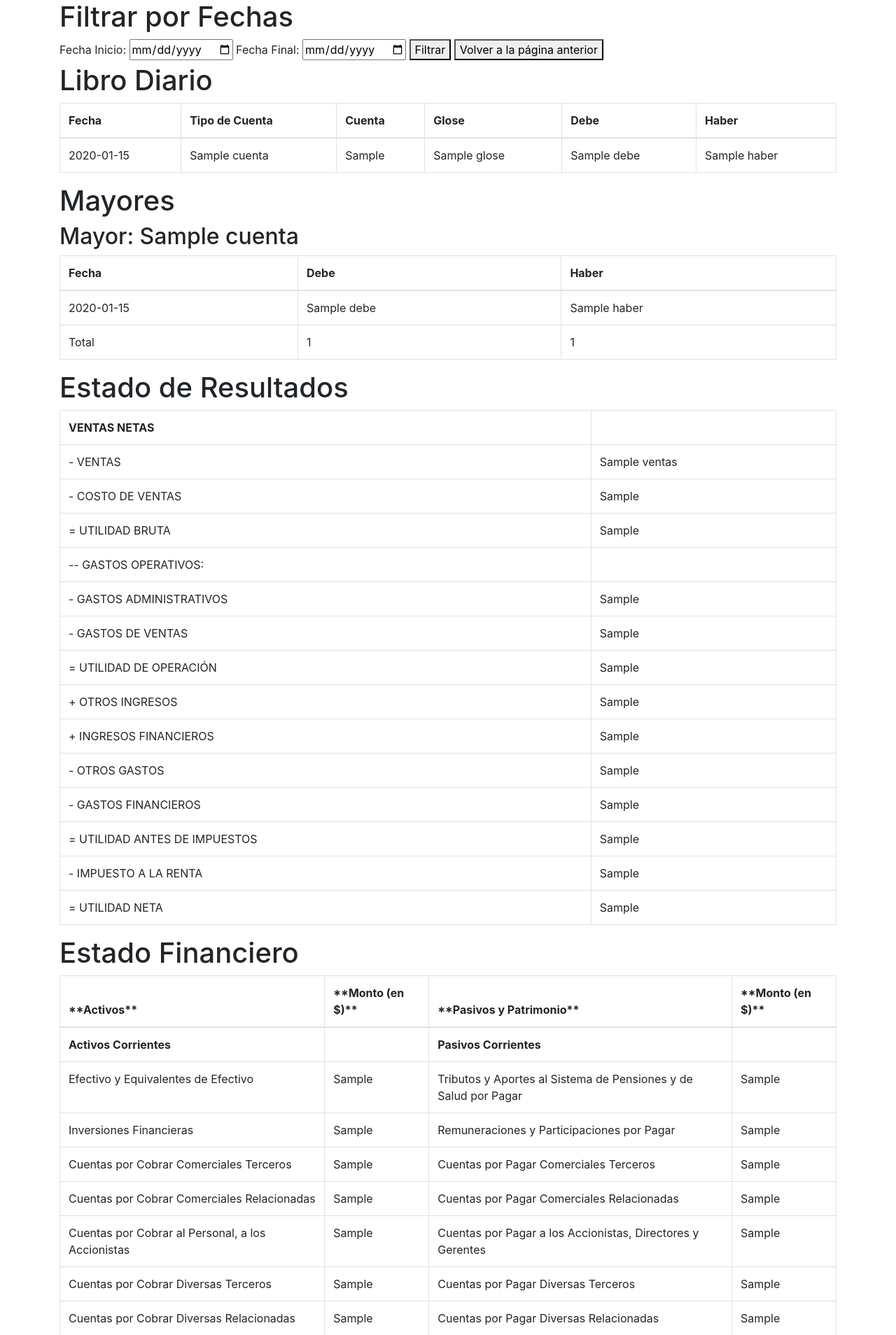
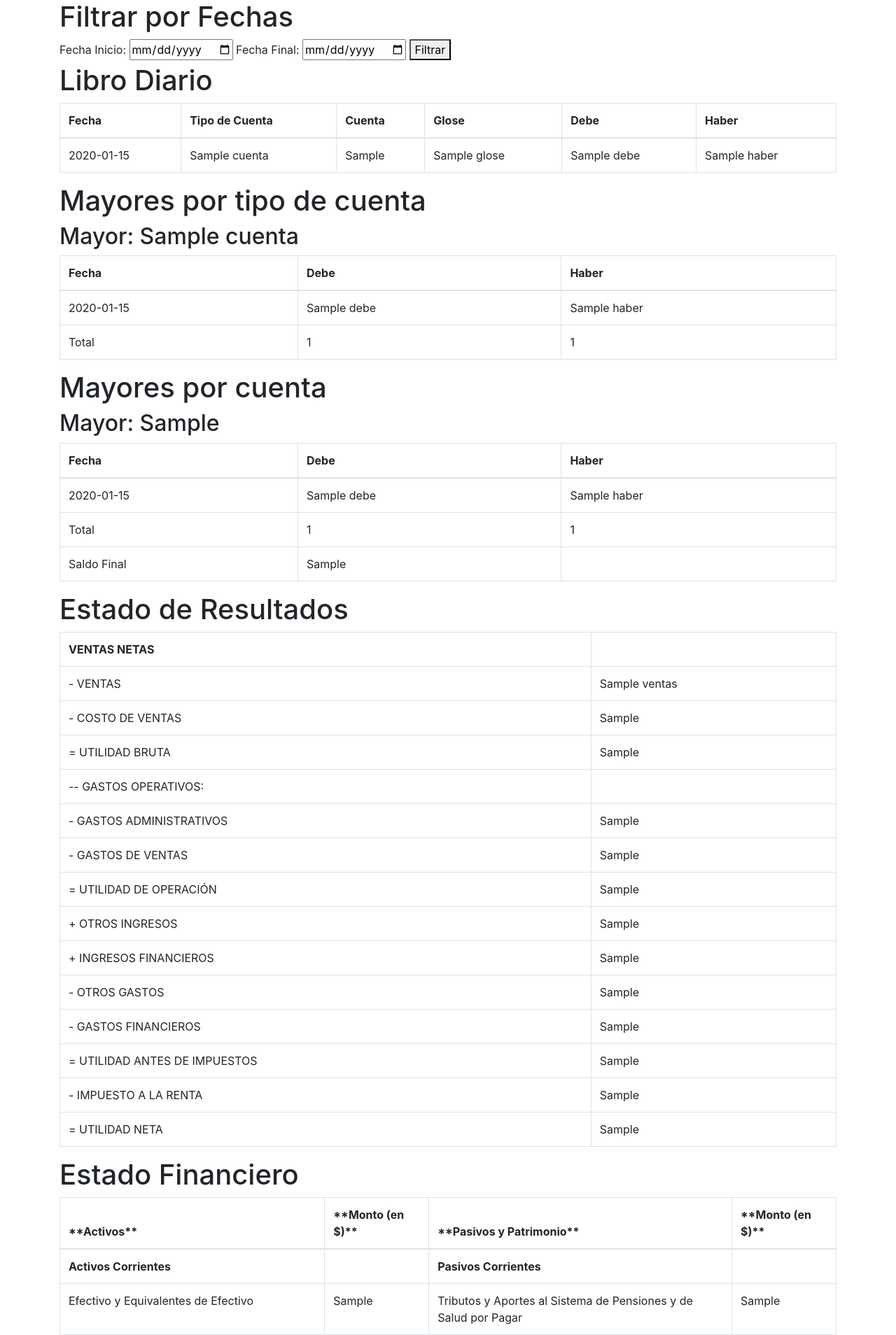
Before and after one commit to David1712uni/FinancieraValle, a Django app: template AppWeb/app/templates/resultados.html in a window 1280 px wide. Shown: the top 1908 px of the page at 70% size. Run offline with Django 5.2, Linux system fonts and the light colour scheme; the template is opened without the code that fills it: most values are stand-ins (such as "Sample title", 1, 10 or a date in 2020); some libraries are stand-ins or nearby versions.

Commit message:
Update resultados.html

```diff
--- a/AppWeb/app/templates/resultados.html
+++ b/AppWeb/app/templates/resultados.html
@@ -10,7 +10,6 @@
         <label for="fecha_final">Fecha Final:</label>
         <input type="date" id="fecha_final" name="fecha_final" required>
         <button type="submit">Filtrar</button>
-        <button onclick="window.history.back()">Volver a la página anterior</button>
     </form>
 
     <h1>Libro Diario</h1>
@@ -39,7 +38,7 @@
         </tbody>
     </table>
 
-    <h1>Mayores</h1>
+    <h1>Mayores por tipo de cuenta</h1>
     {% for mayor in resultados_mayores %}
         <h2>Mayor: {{ mayor.cuenta }}</h2>
         <table class="table table-bordered">
@@ -66,6 +65,41 @@
             </tbody>
         </table>
     {% endfor %}
+
+
+
+    <h1>Mayores por cuenta</h1>
+    {% for mayor in resultados_mayores_ce %}
+        <h2>Mayor: {{ mayor.tipo_cuenta }}</h2>
+        <table class="table table-bordered">
+            <thead>
+                <tr>
+                    <th>Fecha</th>
+                    <th>Debe</th>
+                    <th>Haber</th>
+                </tr>
+            </thead>
+            <tbody>
+                {% for fecha, debe, haber in mayor.fechas_debe_haber %}
+                    <tr>
+                        <td>{{ fecha }}</td>
+                        <td>{{ debe }}</td>
+                        <td>{{ haber }}</td>
+                    </tr>
+                {% endfor %}
+                <tr>
+                    <td>Total</td>
+                    <td>{{ mayor.total_debe }}</td>
+                    <td>{{ mayor.total_haber }}</td>
+                </tr>
+                <tr>
+                    <td>Saldo Final</td>
+                    <td>{{ mayor.saldo_final }}</td>
+                </tr>
+            </tbody>
+        </table>
+    {% endfor %}
+
 
 
     <h1>Estado de Resultados</h1>
```
